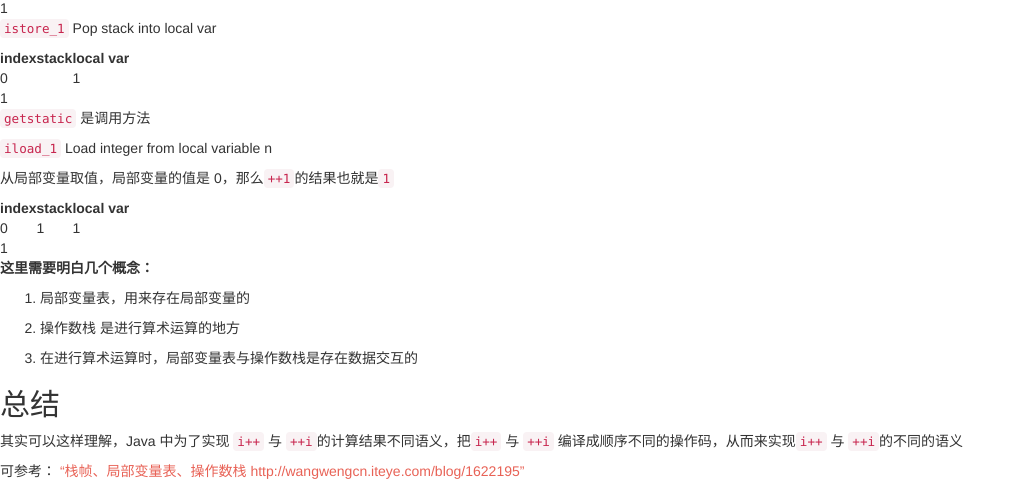
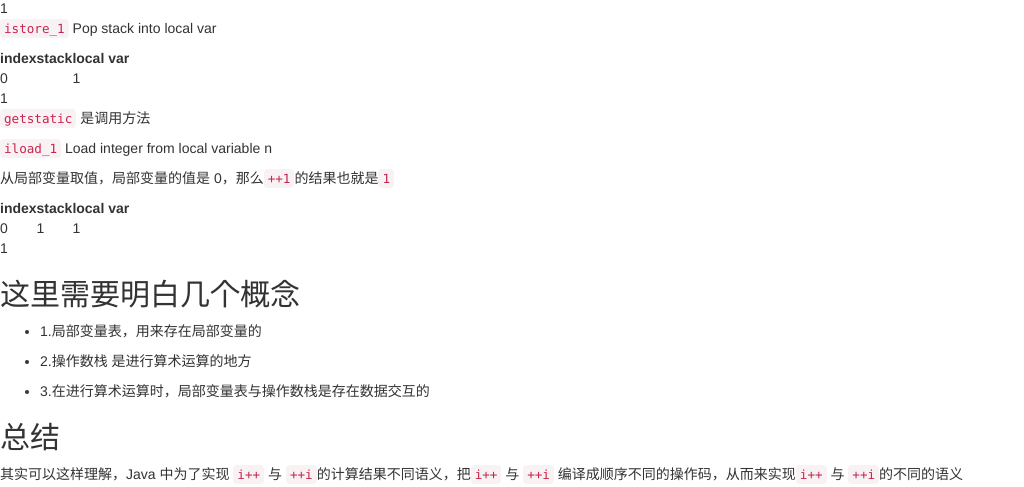
Before and after one commit to web1992/blog, a Jekyll site: the page built from _posts/java/2016-03-28-java-i-iinr.md, in a window 1280 px wide and 900 px high, scrolled down 3622 px, cut to the strip 0-487 px from the top of the window. Shown: the whole strip, without its empty margins (0-1024 px from the left). Built offline with Jekyll 4.4.1, drawn with Linux system fonts in a browser that asks for light colours; Markdown is read by kramdown in place of the engine named in the settings; comment, search, counter and statistics services are not loaded; some of the changed text lies outside the part shown.

Commit message:
fix [i++]

```diff
--- a/_posts/java/2016-03-28-java-i-iinr.md
+++ b/_posts/java/2016-03-28-java-i-iinr.md
@@ -193,13 +193,13 @@ Code:
 | 0     | 1     | 1         |
 | 1     |       |           |
 
-**这里需要明白几个概念：**
+## 这里需要明白几个概念
 
-1.  局部变量表，用来存在局部变量的
+* 1.局部变量表，用来存在局部变量的
 
-2.  操作数栈 是进行算术运算的地方
+* 2.操作数栈 是进行算术运算的地方
 
-3.  在进行算术运算时，局部变量表与操作数栈是存在数据交互的
+* 3.在进行算术运算时，局部变量表与操作数栈是存在数据交互的
 
 ## 总结
 
```
Also changed, not shown: other parts of _posts/java/2016-03-28-java-i-iinr.md (+3 -3 lines).
